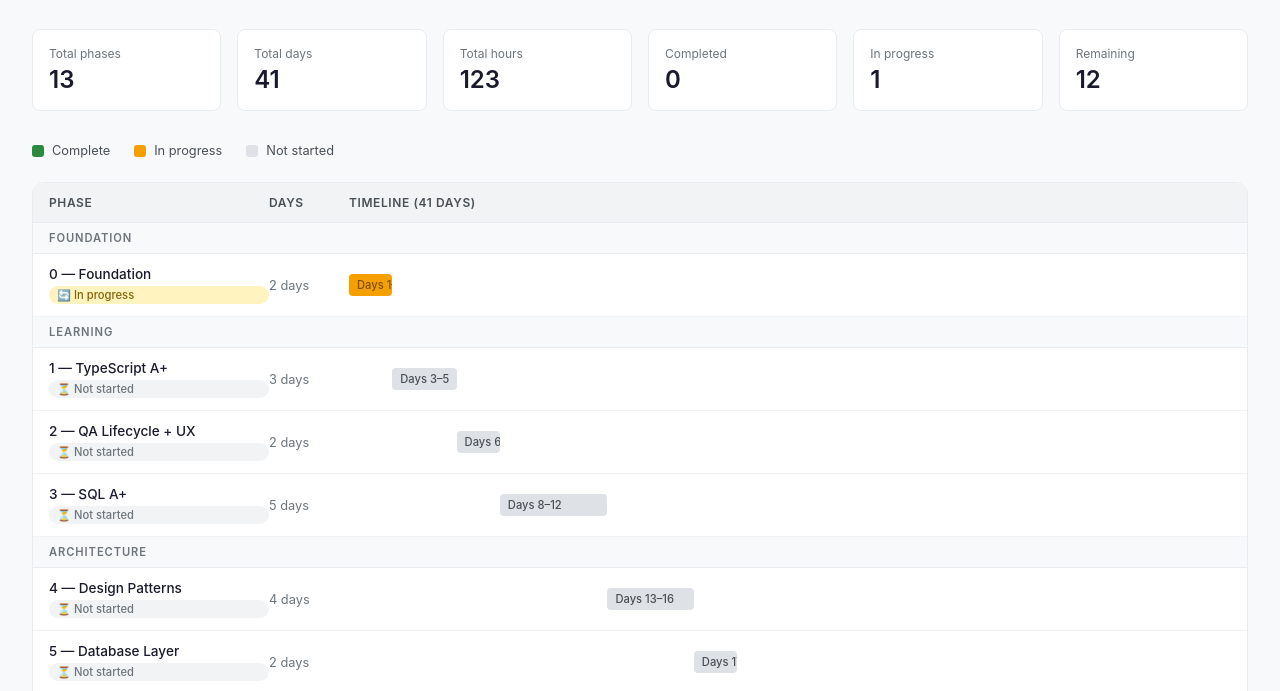
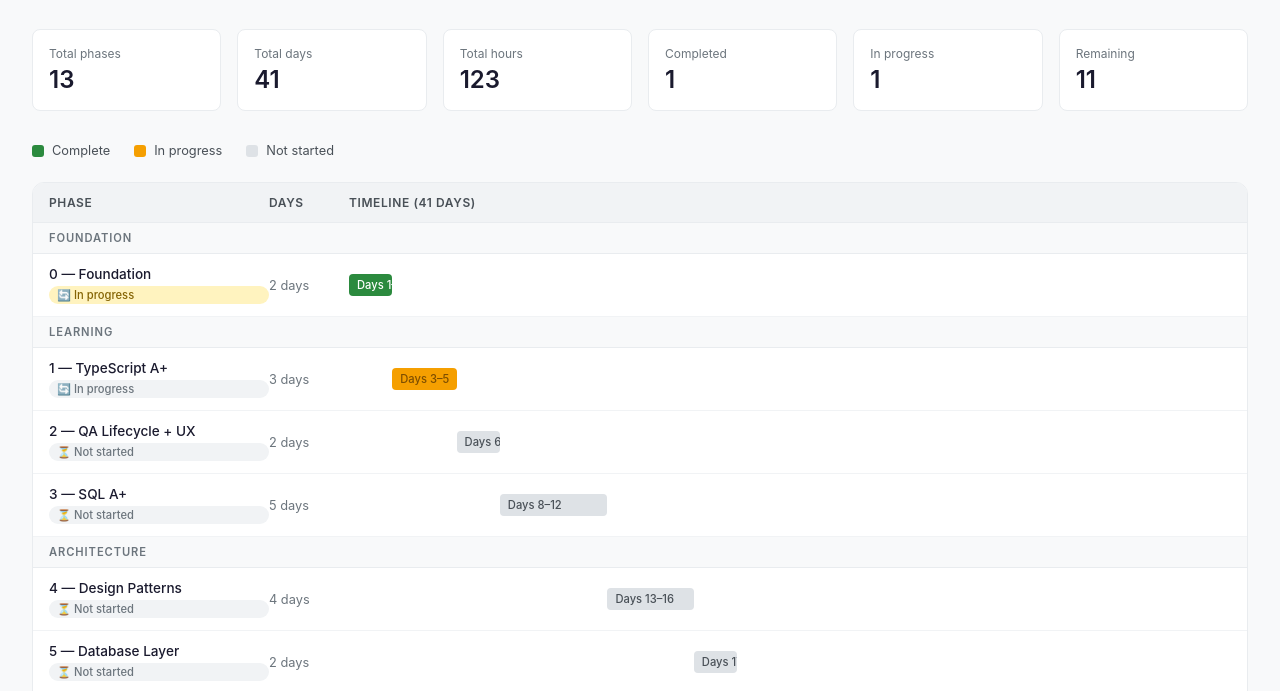
Before and after one commit to sashika-hsg/qa-automation-portfolio, a website: page GANTT.html in a window 1280 px wide. Shown: the part 85-776 px from the top of the page. Drawn offline with Linux system fonts and the light colour scheme.

Commit message:
docs: update gantt - phase 0 complete, phase 1 in progress

```diff
--- a/GANTT.html
+++ b/GANTT.html
@@ -236,7 +236,7 @@
     </div>
     <div class="metric">
       <div class="metric-label">Completed</div>
-      <div class="metric-value" id="completed-count">0</div>
+      <div class="metric-value" id="completed-count">1</div>
     </div>
     <div class="metric">
       <div class="metric-label">In progress</div>
@@ -244,7 +244,7 @@
     </div>
     <div class="metric">
       <div class="metric-label">Remaining</div>
-      <div class="metric-value" id="remaining-count">12</div>
+      <div class="metric-value" id="remaining-count">11</div>
     </div>
   </div>
 
@@ -280,7 +280,7 @@
       </div>
       <div class="phase-days">2 days</div>
       <div class="bar-container">
-        <div class="bar" style="left:0%;width:4.9%;background:#f59f00;color:#7d4e00">
+        <div class="bar" style="left:0%;width:4.9%;background:#2b8a3e;color:white">
           Days 1–2
         </div>
       </div>
@@ -291,11 +291,11 @@
     <div class="gantt-row">
       <div class="phase-cell">
         <span class="phase-name">1 — TypeScript A+</span>
-        <span class="status-badge status-pending">⏳ Not started</span>
+        <span class="status-badge status-pending">🔄 In progress</span>
       </div>
       <div class="phase-days">3 days</div>
       <div class="bar-container">
-        <div class="bar" style="left:4.9%;width:7.3%;background:#dee2e6;color:#495057">
+        <div class="bar" style="left:4.9%;width:7.3%;background:#f59f00;color:#7d4e00">
           Days 3–5
         </div>
       </div>
```
Also changed, not shown: GANTT.md (+2 -2 lines).
